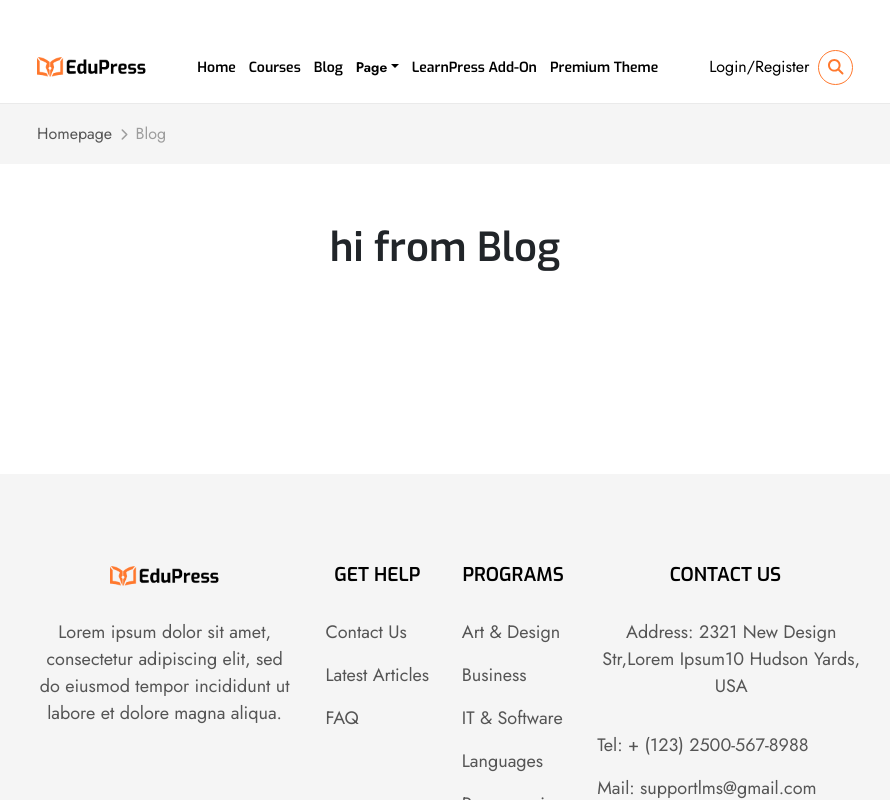
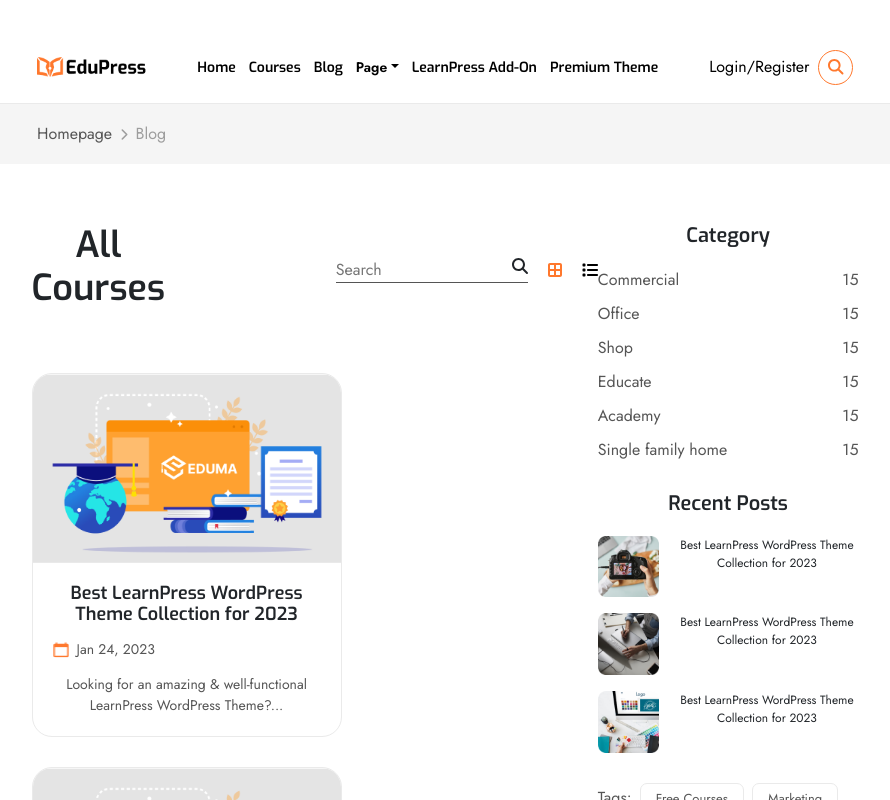
Before and after one commit to MohammadKerdasi/EduPressX7, a React (Vite) app: page /Blog in a window 1280 px wide. Shown: the top 800 px of the page, without its empty margins (195-1085 px from the left). Built offline with nearby package versions, Linux system fonts and the light colour scheme.

Commit message:
nahla pushed some styles

```diff
--- a/src/Components/ArticlesCards/ArticlesCards.jsx
+++ b/src/Components/ArticlesCards/ArticlesCards.jsx
@@ -1,8 +1,3 @@
-import { useState } from "react";
-
-// for components
-import Title from "../Title/Title";
-
 // for css
 import "./ArticlesCards.css"
 
@@ -13,35 +8,12 @@
 import date from "./../../../public/assetsProject/imges/date-vector.png";
 
 export default function ArticlesCards(props) {
-    // const [ArticleCards] = useState([
-    //     {
-    //         id: 1,
-    //         img: articlecard2,
-    //         title: "Best LearnPress WordPress Theme Collection for 2023",
-    //         date: "Jan 24, 2023",
-    //         decs: "Looking for an amazing & well-functional LearnPress WordPress Theme?..."
-    //     },
-    //     {
-    //         id: 2,
-    //         img: aeticlecard3,
-    //         title: "Best LearnPress WordPress Theme Collection for 2023",
-    //         date: "Jan 24, 2023",
-    //         decs: "Looking for an amazing & well-functional LearnPress WordPress Theme?..."
-    //     },
-    //     {
-    //         id: 3,
-    //         img: articlecard1,
-    //         title: "Best LearnPress WordPress Theme Collection for 2023",
-    //         date: "Jan 24, 2023",
-    //         decs: "Looking for an amazing & well-functional LearnPress WordPress Theme?..."
-    //     },
-    // ])
     return (
 
        <div className="NA-articlesCards NA-flex">
        {props.ArticleCards.map((item) => {
             return(
-                <div key={item.id} className="NA-article-card">
+                <div key={item.id} className={props.view || "NA-article-card"}>
                     <div className="NA-article-card-img">
                         <img src={item.img} alt="article-img" />
                     </div>
--- a/src/Components/CategoriesCards/CategoriesCards.jsx
+++ b/src/Components/CategoriesCards/CategoriesCards.jsx
@@ -84,7 +84,7 @@
 
   return (
     <section className="NA-categoriesCards-Section NA-Project-Container">
-      <Title header="top categories" desc="Explore our Popular Categories" btn=" all categories " showBtn={true} link="/"/>
+      <Title header="top categories" desc="Explore our Popular Categories" btn=" all categories " showBtn={true} link="/{}"/>
         <div className="NA-categoriesCards NA-flex">
             {CategoriesCards.map ((item) => {
                 return (
--- a/src/Components/Courses/CoursePagination.jsx
+++ b/src/Components/Courses/CoursePagination.jsx
@@ -4,11 +4,13 @@
 import './../../index.css';
 import { FontAwesomeIcon } from '@fortawesome/react-fontawesome';
 import { faAngleLeft, faAngleRight, faMagnifyingGlass, faList, faBorderAll } from '@fortawesome/free-solid-svg-icons';
+import ArticlesCards from '../ArticlesCards/ArticlesCards';
 
 const CoursePagination = ({
   searchBox,
   onSearchChange,
-  items
+  items,
+  x
 }) => {
   const [view, setView] = useState('NA-feature-card');
   const [currentPage, setCurrentPage] = useState(1);
@@ -55,7 +57,8 @@
           </button>
         </div>
       </div>
-      <FeaturedCoursesCards FeaturedCards={paginatedItems} view={view} />
+
+     {x ?  <FeaturedCoursesCards FeaturedCards={paginatedItems} view={view} /> :  <ArticlesCards ArticleCards={paginatedItems} view={view}/>}
       <ul className='rb-ul-pagination'>
         <li>
           <a onClick={() => handlePageChange(currentPage === 1 ? totalPages : currentPage - 1)}>
--- a/src/Components/FeaturedCoursesCards/FeaturedCorsesCards.jsx
+++ b/src/Components/FeaturedCoursesCards/FeaturedCorsesCards.jsx
@@ -13,9 +13,9 @@
 export default function FeaturedCoursesCards(props) {
   return (
         <div className="NA-featuredCards NA-flex">
-          {props.FeaturedCards.map((item) => {
-            return (
-              <div key={item.id} className={props.view || "NA-feature-card"}>
+          {props.FeaturedCards.map((item) => (
+            <>
+           <div key={item.id} className={props.view || "NA-feature-card"}>
                 <div className="NA-feature-card-img">
                   <img src={item.img} alt="features-img" />
                   <p className="NA-card-note">{item.note}</p>
@@ -48,12 +48,12 @@
                       <span> &#36;{item.price}</span>
                       {item.id == 2 ? <p className="discount"> &#36;49.0</p> : <p className="free">Free</p>}
                     </div>
-                    <Link to="/">{item.viewMore}</Link>
+                    <Link to="/CourseSingle">{item.viewMore}</Link>
                   </div>
                 </div>
               </div>
-            );
-          })}
+            </>
+          ))}
         </div>
   );
 }
--- a/src/Components/FeaturedCoursesCards/FeaturedCoursesCards.css
+++ b/src/Components/FeaturedCoursesCards/FeaturedCoursesCards.css
@@ -117,7 +117,12 @@
   text-transform: capitalize;
   font-weight: 500;
 }
-
+.NA-feature-card .NA-card-price a:hover, .NA-feature-card .NA-card-price a:focus {
+  text-decoration: underline !important;
+}
+.NA-article-card-content .NA-card-note {
+  display: none;
+}
 /* large screen */
 @media (min-width: 993px) and (max-width: 1566px) {
   .NA-feature-card {
--- a/src/Components/FilterBar/FilterBar.jsx
+++ b/src/Components/FilterBar/FilterBar.jsx
@@ -32,7 +32,7 @@
     },
   ];
   return (
-    <>
+    <div>
       <div className="SHaaban-category-area">
         <h4 className="SHaaban-adding-margin-bottom SHaaban-category-area-title">
           Category
@@ -70,6 +70,6 @@
       <div className="SHaaban-adding-style-for-tags-area">
         <TagsH />
       </div>
-    </>
+    </div>
   );
 }
--- a/src/Pages/Blog.jsx
+++ b/src/Pages/Blog.jsx
@@ -1,14 +1,110 @@
 // import React from "react";
 import "./../index.css";
 import BreadCrumbs from "../Components/BreadCrumbs/BreadCrumbs";
+// import ShowFilter from "../Components/ShowFilter/ShowFilter";
+
+import { useState } from "react";
+// for images
+// import articlecard1 from "./../../../public/assetsProject/imges/card(7).png";
+import articlecard2 from "./../../public/assetsProject/imges/card(8).png";
+import CoursePagination from "../Components/Courses/CoursePagination";
+import FilterBar from "../Components/FilterBar/FilterBar";
+import ShowFilter from "../Components/BlogDetails/ShowFilter/ShowFilter";
+import ArticleCards from "./../Components/ArticlesCards/ArticlesCards";
+import Tags from "../Components/TagsH/Tags";
+// import aeticlecard3 from "./../../../public/assetsProject/imges/card(9).png";
+
+const blog = [
+  {
+    id: 1,
+    img: articlecard2,
+    title: "Best LearnPress WordPress Theme Collection for 2023",
+    date: "Jan 24, 2023",
+    decs: "Looking for an amazing & well-functional LearnPress WordPress Theme?...",
+  },
+  {
+    id: 2,
+    img: articlecard2,
+    title: "lolo LearnPress WordPress Theme Collection for 2023",
+    date: "Jan 24, 2023",
+    decs: "Looking for an amazing & well-functional LearnPress WordPress Theme?...",
+  },
+  {
+    id: 3,
+    img: articlecard2,
+    title: "Best LearnPress WordPress Theme Collection for 2023",
+    date: "Jan 24, 2023",
+    decs: "Looking for an amazing & well-functional LearnPress WordPress Theme?...",
+  },
+  {
+    id: 4,
+    img: articlecard2,
+    title: "Best LearnPress WordPress Theme Collection for 2023",
+    date: "Jan 24, 2023",
+    decs: "Looking for an amazing & well-functional LearnPress WordPress Theme?...",
+  },
+  {
+    id: 5,
+    img: articlecard2,
+    title: "Best LearnPress WordPress Theme Collection for 2023",
+    date: "Jan 24, 2023",
+    decs: "Looking for an amazing & well-functional LearnPress WordPress Theme?...",
+  },
+  {
+    id: 6,
+    img: articlecard2,
+    title: "Best LearnPress WordPress Theme Collection for 2023",
+    date: "Jan 24, 2023",
+    decs: "Looking for an amazing & well-functional LearnPress WordPress Theme?...",
+  },
+  {
+    id: 7,
+    img: articlecard2,
+    title: "Best LearnPress WordPress Theme Collection for 2023",
+    date: "Jan 24, 2023",
+    decs: "Looking for an amazing & well-functional LearnPress WordPress Theme?...",
+  },
+  {
+    id: 8,
+    img: articlecard2,
+    title: "Best LearnPress WordPress Theme Collection for 2023",
+    date: "Jan 24, 2023",
+    decs: "Looking for an amazing & well-functional LearnPress WordPress Theme?...",
+  },
+];
+
+// const filteredRecords = blog.filter((val) => {
+//   /* من هاد السطر
+//    */ if (searchBox === "") {
+//     return val;
+//   } else if (val.title.toLowerCase().includes(searchBox.toLowerCase())) {
+//     return val;
+//   }
+//   return null;
+// }); /* لهاد لا تعدلي */
 
 export default function Blog() {
+  const [searchBox, setSearchBox] = useState("");
+
+  const handleSearchChange = (value) => {
+    setSearchBox(value);
+  };
 
   return (
     <div>
       <BreadCrumbs />
-      <div className="Project-Container">
-         <h1>hi from Blog</h1>
+      {/* <div><ShowFilter/></div> */}
+      <div className="Project-Container d-flex justify-content-space-between">
+        <CoursePagination
+          searchBox={searchBox}
+          onSearchChange={handleSearchChange}
+          items={blog}
+          x={false}
+        />
+        <FilterBar/>
+        <div className="SHaaban-adding-style-for-tags-area">
+        {/* <Tags /> */}
+      </div>
       </div>
     </div>
   );
--- a/src/Pages/Home.jsx
+++ b/src/Pages/Home.jsx
@@ -102,7 +102,7 @@
     {
       id: 6,
       img: featuredcard5,
-      note: "Photography",
+      // note: "Photography",
       detail: " Determined-Poitras",
       title: "Create an lms website with learnPress",
       time: "2Weeks",
@@ -148,7 +148,7 @@
           desc="Explore our Popular courses"
           btn=" all courses "
           showBtn={true}
-          link="/"
+          link="/Courses"
         />
         <FeaturedCoursesCards FeaturedCards={FeaturedCards} />
         <Link className="NA-header-btn NA-btn-effect NA-hidden-btn" to="/">
@@ -169,8 +169,12 @@
           desc="Explore our Free Acticles"
           btn=" all articles "
           showBtn="true"
+          link="/Blog"
         />
         <ArticlesCards ArticleCards={ArticleCards}/>
+        {/* <FeaturedCoursesCards FeaturedCards={FeaturedCards} articleContent='true' /> */}
+
+
         <Link className="NA-header-btn NA-btn-effect NA-hidden-btn" to="/">
           all articles
         </Link>
--- a/src/index.css
+++ b/src/index.css
@@ -2,6 +2,24 @@
   margin: 0;
   padding: 0;
   box-sizing: border-box;
+}
+
+/* NAHLA Changes */
+::-webkit-scrollbar {
+  width: 12px;
+  background-color: #fff;
+  border-left: 2px solid #eee;
+  box-shadow: 0px 0px 21px 0px #0003 inset;
+}
+::-webkit-scrollbar-thumb {
+  background-color: #000;
+  box-shadow: 0px 0px 10px 0px #eeeeee8c inset;
+  border-radius: 100vh;
+}
+::selection {
+  background-color: var(--mark);
+  opacity: 0.6;
+  color: white;
 }
 
 :root {
@@ -26,6 +44,7 @@
   --grey: #9d9d9d;
   --dark-grey: #555555;
   --white: white;
+  --mark: #edb566;
 
   /* fonts */
   --Title: Exo;
```
Also changed, not shown: src/Pages/Courses.jsx (+76 -35 lines).
